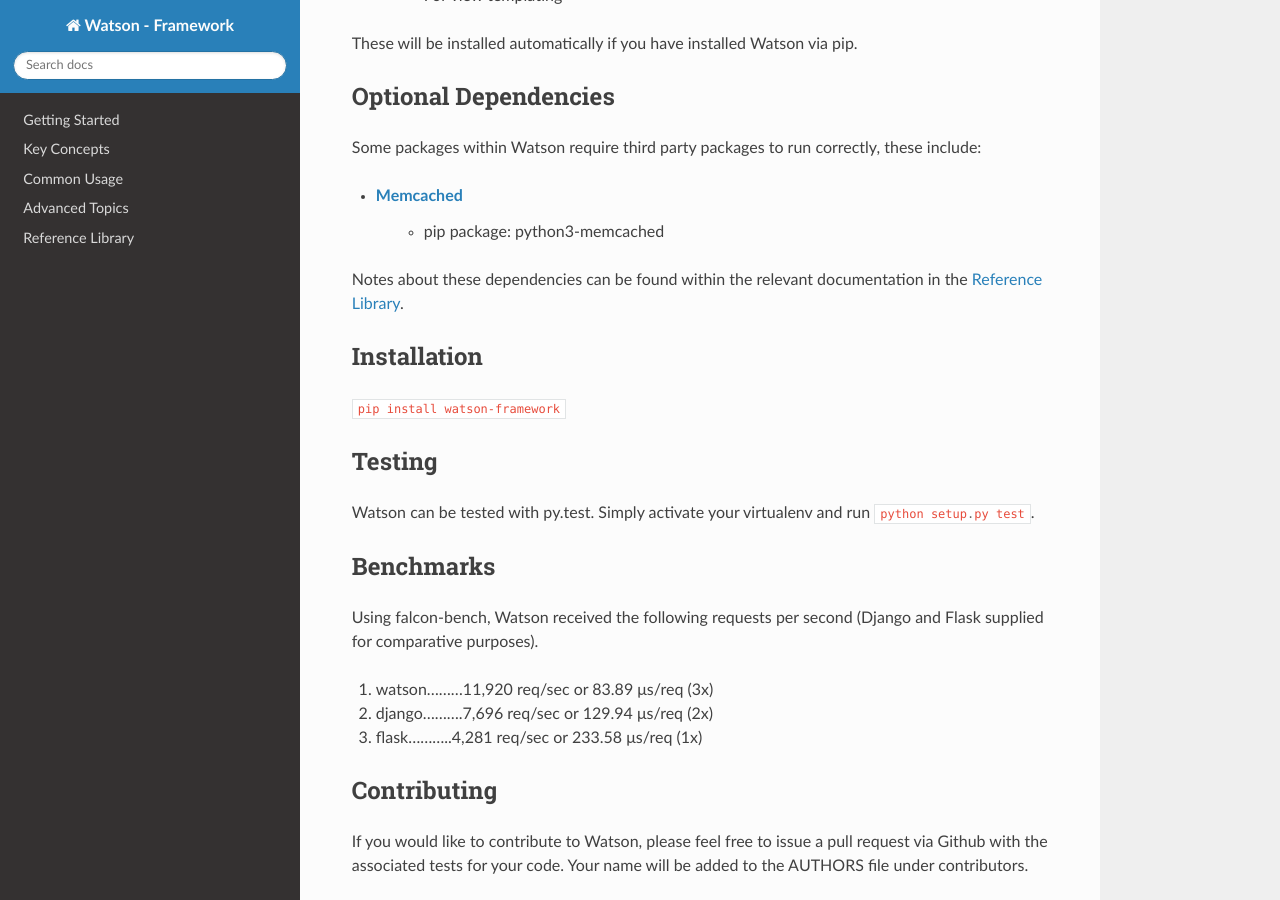
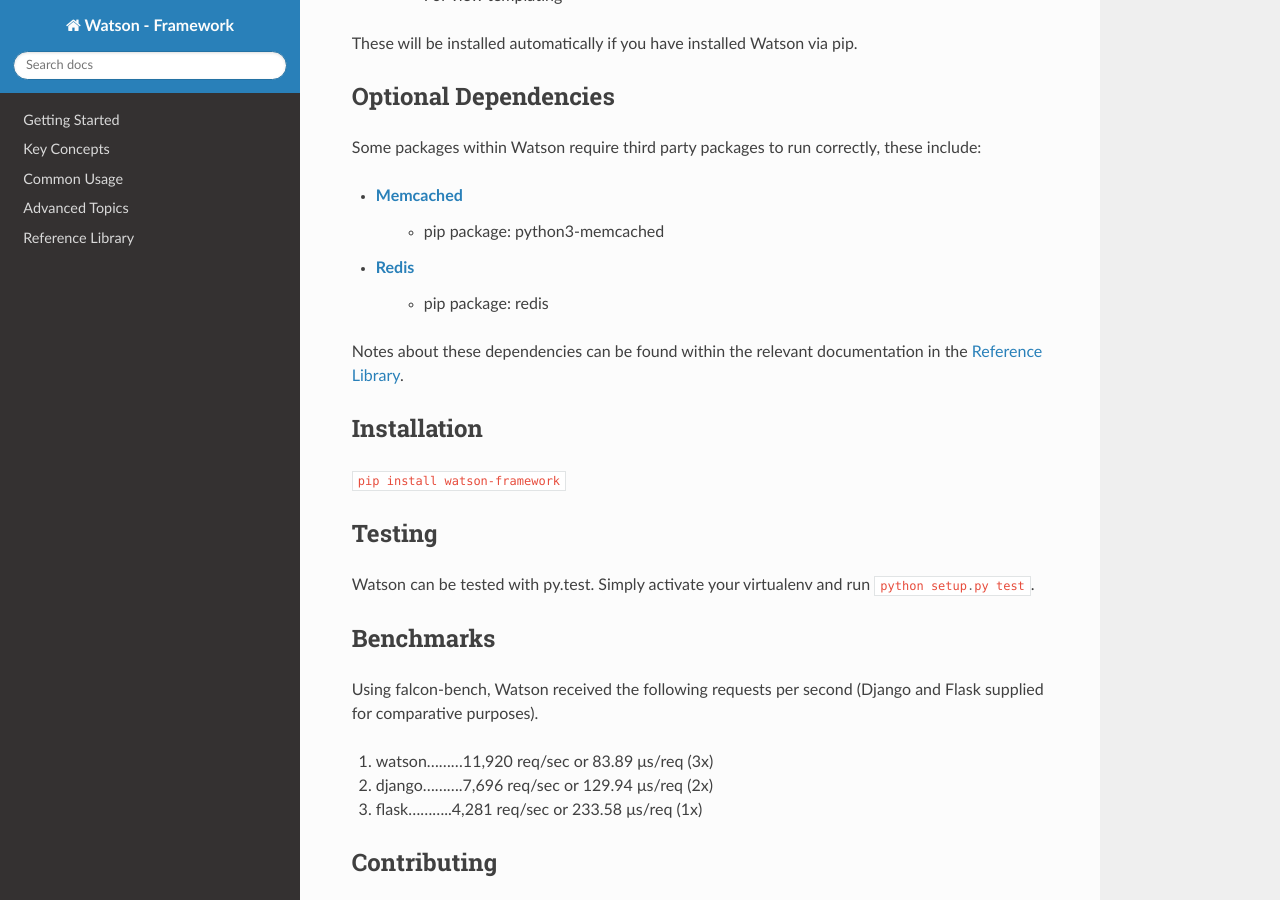
Before and after one commit to watsonpy/watson-framework, a Sphinx documentation site: the page built from docs/index.rst, in a window 1280 px wide and 900 px high, scrolled down 636 px. Built offline with Sphinx 7.4.7 and the Read the Docs theme 2.0.0, drawn with Linux system fonts in a browser that asks for light colours; the version number could not be read and is left out.

Commit message:
Updated doc index

```diff
--- a/docs/index.rst
+++ b/docs/index.rst
@@ -44,6 +44,9 @@
 
 -  `Memcached`_
     - pip package: python3-memcached
+
+-  `Redis`_
+    - pip package: redis
 
 Notes about these dependencies can be found within the relevant
 documentation in the :ref:`reference_library`.
```
